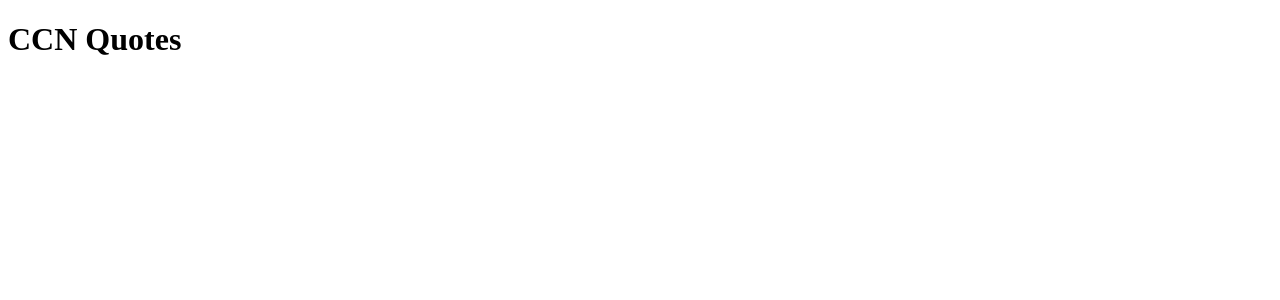
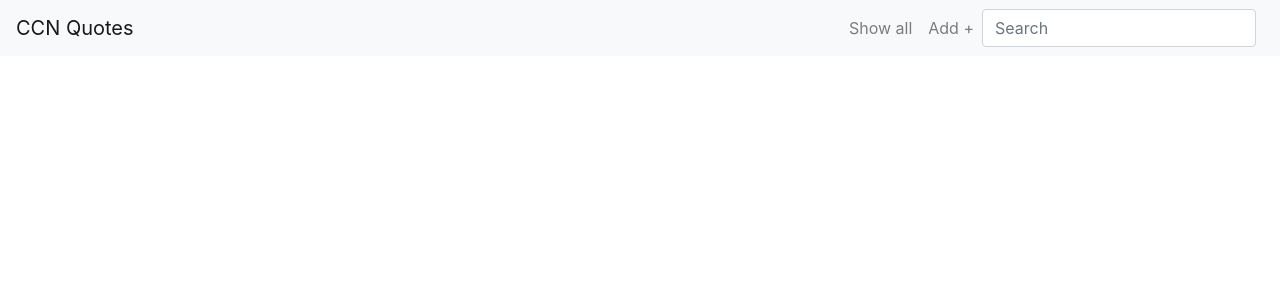
Before and after one commit to kristophesankar/ccnquotes, a React (Create React App) app: page / in a window 1280 px wide. Shown: the top 300 px of the page. Built offline with nearby package versions, Linux system fonts and the light colour scheme; data requests are answered from the project's data file.

Commit message:
feat: add Navigation bar through react-bootstrap

```diff
--- a/package.json
+++ b/package.json
@@ -3,10 +3,12 @@
   "version": "0.1.0",
   "private": true,
   "dependencies": {
+    "bootstrap": "^4.3.1",
     "cypress": "^3.4.1",
     "eslint-utils": "1.4.1",
     "json-server": "^0.15.1",
     "react": "^16.9.0",
+    "react-bootstrap": "^1.0.0-beta.12",
     "react-dom": "^16.9.0",
     "react-redux": "^7.1.1",
     "react-scripts": "3.1.1",
--- a/src/components/App.js
+++ b/src/components/App.js
@@ -1,6 +1,7 @@
 import React, { Component } from "react"
 import { connect } from "react-redux"
 import { handleInitialData } from "../actions/index"
+import NavigationBar from "./NavigationBar"
 
 class App extends Component {
   componentDidMount() {
@@ -8,7 +9,7 @@ class App extends Component {
   }
 
   render() {
-    return <h1>CCN Quotes</h1>
+    return <NavigationBar />
   }
 }
 
--- /dev/null
+++ b/src/components/NavigationBar.js
@@ -0,0 +1,27 @@
+import React, { Component } from "react"
+import Navbar from "react-bootstrap/Navbar"
+import Nav from "react-bootstrap/Nav"
+import Form from "react-bootstrap/Form"
+import FormControl from "react-bootstrap/FormControl"
+
+class NavigationBar extends Component {
+  render() {
+    return (
+      <Navbar bg="light" expand="lg">
+        <Navbar.Brand href="#home">CCN Quotes</Navbar.Brand>
+        <Navbar.Toggle aria-controls="basic-navbar-nav" />
+        <Navbar.Collapse id="basic-navbar-nav">
+          <Nav className="ml-auto">
+            <Nav.Link href="#home">Show all</Nav.Link>
+            <Nav.Link href="#link">Add +</Nav.Link>
+          </Nav>
+          <Form inline>
+            <FormControl type="text" placeholder="Search" className="mr-sm-2" />
+          </Form>
+        </Navbar.Collapse>
+      </Navbar>
+    )
+  }
+}
+
+export default NavigationBar
--- a/src/index.js
+++ b/src/index.js
@@ -6,6 +6,7 @@ import { createStore } from "redux"
 import { Provider } from "react-redux"
 import reducer from "./reducers"
 import middleware from "./middleware"
+import "bootstrap/dist/css/bootstrap.min.css"
 
 const store = createStore(reducer, middleware)
 
```
Also changed, not shown: 1 other file (tests, documents, lock files or other folders).
